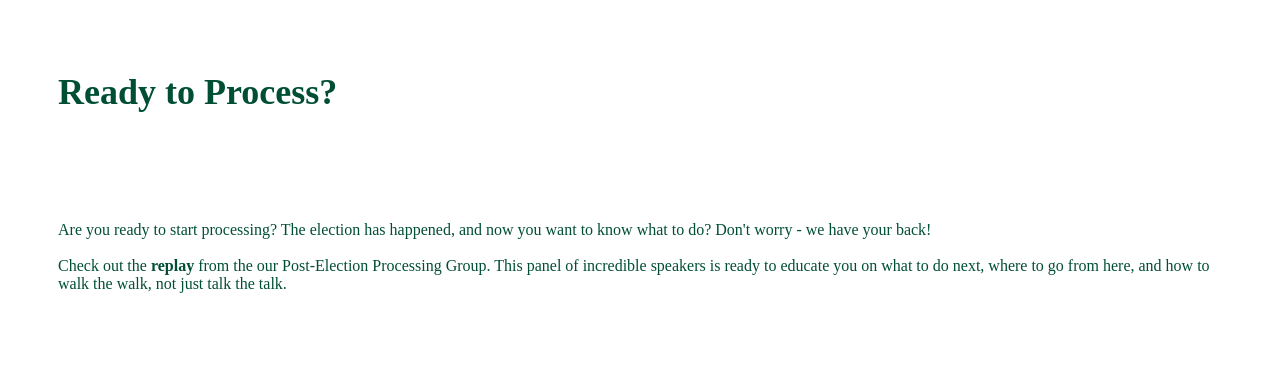
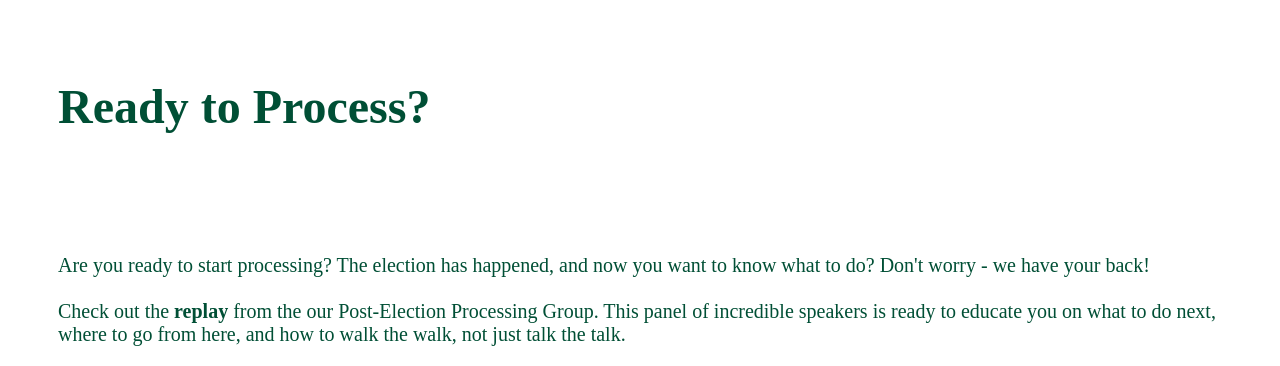
Before and after one commit to thedididelgado/restore-processing-replay, a plain HTML site: page index.html in a window 1280 px wide. Shown: the part 485-851 px from the top of the page. Before the commit the page ends 800 px from the top, so only its background shows below. Drawn offline with Linux system fonts and the light colour scheme.

Commit message:
Update restoregithub.css

```diff
--- a/restoregithub.css
+++ b/restoregithub.css
@@ -1,8 +1,8 @@
 h1 {
     font-family: "Times New Roman";
-    font-size: 36px;
+    font-size: 48px;
     color: #004F35;
-    weight:700;
+    weight:800;
     padding-left: 50px;
     padding-right: 50px;
     padding-top: 50px;
@@ -10,8 +10,8 @@ h1 {
 
 p {
     font-family: "Times New Roman";
-    font-size: 16px;
-    weight: 400;
+    font-size: 20px;
+    weight: 600;
     color: #004F35;
     padding-left: 50px;
     padding-right: 50px;
```
